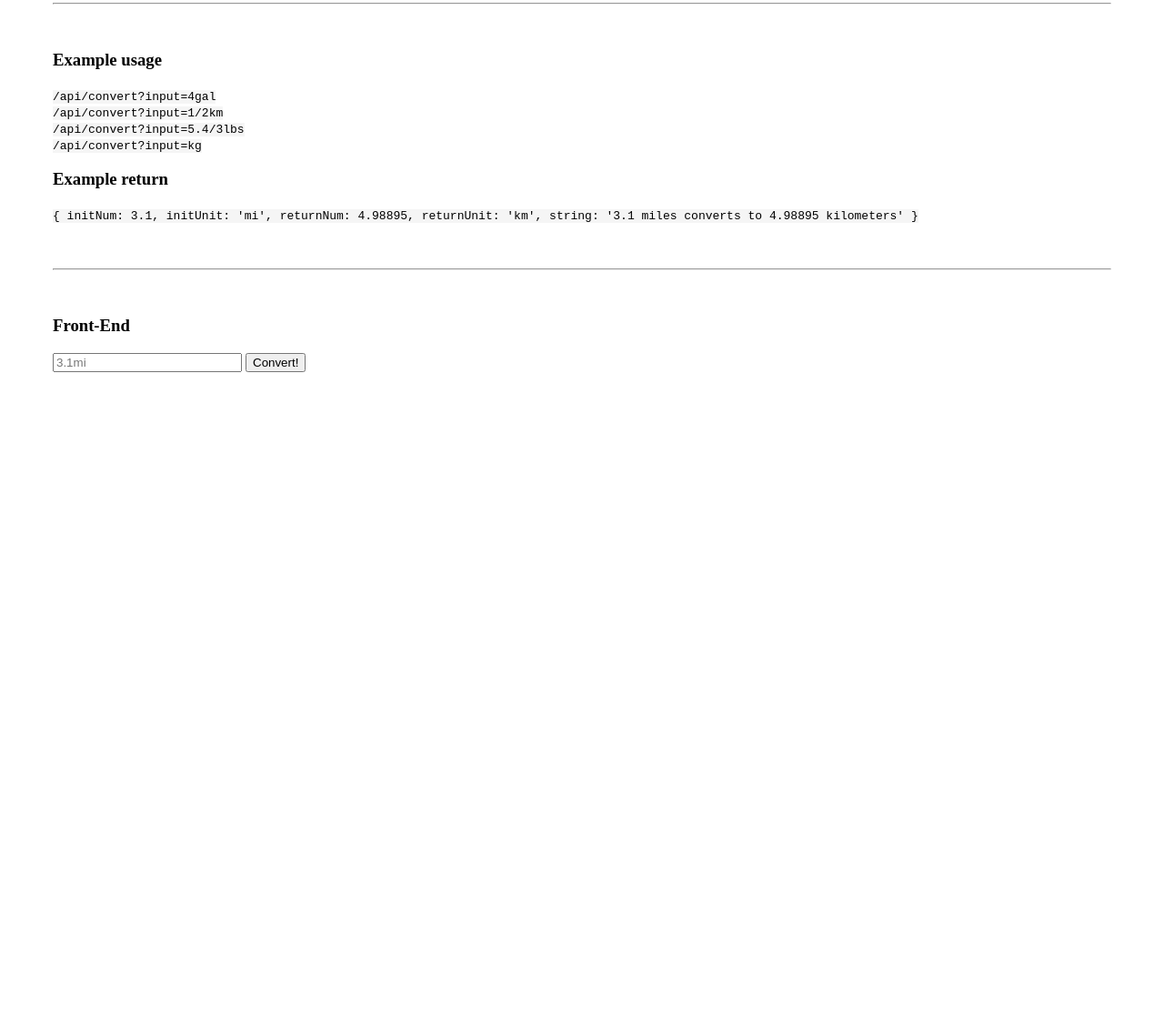
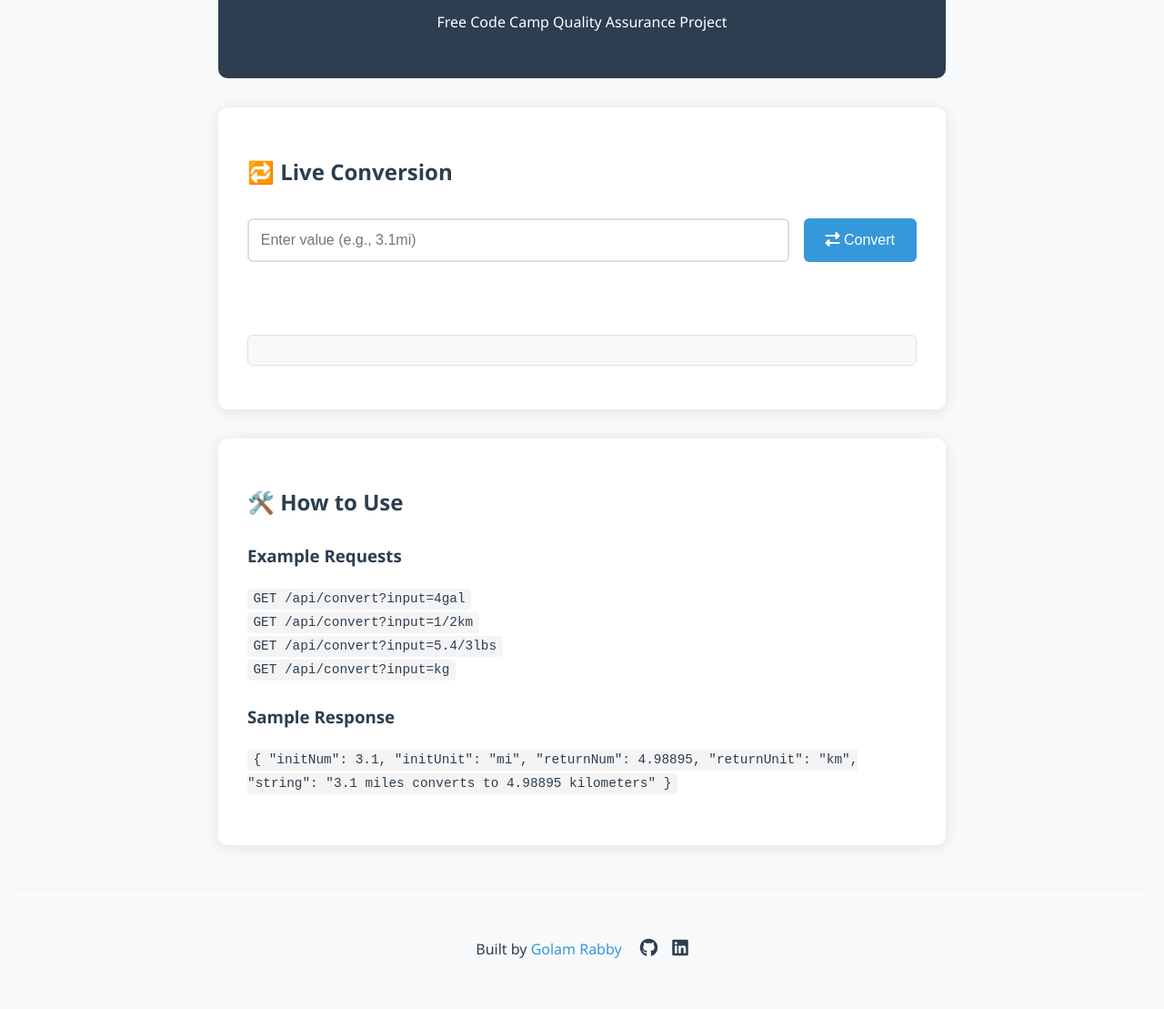
Before and after one commit to Golam-Rabby821/metric-imperial-converter-fcc, a website: page views/index.html in a window 1280 px wide. Shown: the part 134-1243 px from the top of the page at 91% size. Before the commit the page ends 800 px from the top, so only its background shows below. Drawn offline with nearby package versions, Linux system fonts and the light colour scheme; files that its build step writes are made by us from their sources.

Commit message:
"fixed styling"

```diff
--- a/public/style.css
+++ b/public/style.css
@@ -1,7 +1,159 @@
-code {
-    background-color: whitesmoke;
+:root {
+  --primary-color: #2c3e50;
+  --secondary-color: #3498db;
+  --background-color: #f8f9fa;
+  --success-color: #28a745;
+  --error-color: #dc3545;
 }
 
-section, header {
-    margin: 50px;
+body {
+  font-family: "Segoe UI", Roboto, sans-serif;
+  line-height: 1.6;
+  margin: 0;
+  padding: 20px;
+  background-color: var(--background-color);
+  color: var(--primary-color);
 }
+
+.container {
+  max-width: 800px;
+  margin: 0 auto;
+}
+
+header {
+  text-align: center;
+  padding: 2rem 0;
+  background: var(--primary-color);
+  color: white;
+  border-radius: 10px;
+  margin-bottom: 2rem;
+}
+
+.card {
+  background: white;
+  padding: 2rem;
+  border-radius: 10px;
+  box-shadow: 0 2px 15px rgba(0, 0, 0, 0.1);
+  margin-bottom: 2rem;
+}
+
+code {
+  font-family: "Fira Code", monospace;
+  background: #f4f4f4;
+  padding: 0.2rem 0.4rem;
+  border-radius: 4px;
+  font-size: 0.9em;
+}
+
+.example-group {
+  margin: 1.5rem 0;
+}
+
+.form-group {
+  display: flex;
+  gap: 1rem;
+  margin: 2rem 0;
+}
+
+input[type="text"] {
+  flex: 1;
+  padding: 0.8rem;
+  border: 2px solid #ddd;
+  border-radius: 6px;
+  font-size: 1rem;
+}
+
+button {
+  background: var(--secondary-color);
+  color: white;
+  border: none;
+  padding: 0.8rem 1.5rem;
+  border-radius: 6px;
+  cursor: pointer;
+  font-size: 1rem;
+  transition: all 0.3s ease;
+}
+
+button:hover {
+  background: #2184c4;
+  transform: translateY(-1px);
+}
+
+#result {
+  padding: 1rem;
+  border-radius: 6px;
+  margin: 1rem 0;
+  font-weight: 500;
+}
+
+.success {
+  background: #e6ffed;
+  border: 2px solid var(--success-color);
+  color: var(--success-color);
+}
+
+.error {
+  background: #ffe6e6;
+  border: 2px solid var(--error-color);
+  color: var(--error-color);
+}
+
+#jsonResult {
+  background: #f8f9fa;
+  border-radius: 6px;
+  padding: 1rem;
+  margin: 1rem 0;
+  white-space: pre-wrap;
+  word-wrap: break-word;
+  max-width: 100%;
+  overflow-x: auto;
+  font-family: "Fira Code", monospace;
+  font-size: 0.9em;
+  line-height: 1.4;
+  border: 1px solid #dee2e6;
+}
+
+.footer {
+  text-align: center;
+  padding: 2rem 0;
+  margin-top: 3rem;
+  color: var(--primary-color);
+  border-top: 1px solid #eee;
+}
+
+.social-links {
+  margin-left: 1rem;
+  display: inline-flex;
+  gap: 1rem;
+}
+
+.social-icon {
+  color: var(--primary-color);
+  transition: all 0.3s ease;
+  font-size: 1.25rem;
+}
+
+.social-icon:hover {
+  color: var(--secondary-color);
+  transform: translateY(-2px);
+}
+
+.social-link {
+  color: var(--secondary-color);
+  text-decoration: none;
+  font-weight: 500;
+}
+
+.social-link:hover {
+  text-decoration: underline;
+}
+
+@media (max-width: 600px) {
+  .form-group {
+    flex-direction: column;
+  }
+
+  button {
+    width: 100%;
+  }
+}
--- a/views/index.html
+++ b/views/index.html
@@ -2,58 +2,134 @@
 <html>
   <head>
     <title>Metric/Imperial Converter</title>
-    <meta name="description" content="An example of the Free Code Camp Metric/Imperial Converter Project">
-    <link id="favicon" rel="icon" href="https://cdn.freecodecamp.org/universal/favicons/favicon-32x32.png" type="image/x-icon">
-    <meta charset="utf-8">
-    <meta http-equiv="X-UA-Compatible" content="IE=edge">
-    <meta name="viewport" content="width=device-width, initial-scale=1">
-    <link rel="stylesheet" href="./public/style.css">
+    <meta
+      name="description"
+      content="An example of the Free Code Camp Metric/Imperial Converter Project"
+    />
+    <link
+      id="favicon"
+      rel="icon"
+      href="https://cdn.freecodecamp.org/universal/favicons/favicon-32x32.png"
+      type="image/x-icon"
+    />
+    <meta charset="utf-8" />
+    <meta http-equiv="X-UA-Compatible" content="IE=edge" />
+    <meta name="viewport" content="width=device-width, initial-scale=1" />
+    <link rel="stylesheet" href="./public/style.css" />
+    <link
+      rel="stylesheet"
+      href="https://cdnjs.cloudflare.com/ajax/libs/font-awesome/6.7.2/css/all.min.css"
+      integrity="sha512-Evv84Mr4kqVGRNSgIGL/F/aIDqQb7xQ2vcrdIwxfjThSH8CSR7PBEakCr51Ck+w+/U6swU2Im1vVX0SVk9ABhg=="
+      crossorigin="anonymous"
+      referrerpolicy="no-referrer"
+    />
   </head>
   <body>
-    <header>
-      <h1>Metric/Imperial Converter</h1>
-    </header>
-    <hr style='margin: 50px'>
-    <section>
-      <h3>Example usage</h3>
-      <code>/api/convert?input=4gal</code><br>
-      <code>/api/convert?input=1/2km</code><br>
-      <code>/api/convert?input=5.4/3lbs</code><br>
-      <code>/api/convert?input=kg</code><br>
-      <h3>Example return</h3>
-      <code>{ initNum: 3.1, initUnit: 'mi', returnNum: 4.98895, returnUnit: 'km', string: '3.1 miles converts to 4.98895 kilometers' }</code>
-    </section>
-    <hr style='margin: 50px'>
-    <section>
-      <div id='testui' >
-        <h3 style="text-align: left">Front-End</h3>
-        <form id="convertForm" class="border">
-          <input type="text" id="convertField" name="input" placeholder="3.1mi" style="width: 200px">
-          <input id="convert" type="submit" value='Convert!'>
+    <div class="container">
+      <header>
+        <h1>📐 Metric/Imperial Converter</h1>
+        <p>Free Code Camp Quality Assurance Project</p>
+      </header>
+
+      <div class="card">
+        <h2>🔁 Live Conversion</h2>
+        <form id="convertForm">
+          <div class="form-group">
+            <input
+              type="text"
+              id="convertField"
+              name="input"
+              placeholder="Enter value (e.g., 3.1mi)"
+              required
+            />
+            <button type="submit" id="convert">
+              <i class="fas fa-exchange-alt"></i> Convert
+            </button>
+          </div>
         </form>
-        <p id='result'></p>
-        <code id='jsonResult'></code>
+        <div id="result"></div>
+        <pre id="jsonResult"></pre>
       </div>
-    </section>
-    <!-- Your web-app is https, so your scripts need to be too -->
-    <script src="https://code.jquery.com/jquery-2.2.1.min.js"
-            integrity="sha256-gvQgAFzTH6trSrAWoH1iPo9Xc96QxSZ3feW6kem+O00="
-            crossorigin="anonymous"></script>
+
+      <div class="card">
+        <h2>🛠️ How to Use</h2>
+        <div class="example-group">
+          <h3>Example Requests</h3>
+          <code>GET /api/convert?input=4gal</code><br />
+          <code>GET /api/convert?input=1/2km</code><br />
+          <code>GET /api/convert?input=5.4/3lbs</code><br />
+          <code>GET /api/convert?input=kg</code>
+        </div>
+
+        <div class="example-group">
+          <h3>Sample Response</h3>
+          <code
+            >{ "initNum": 3.1, "initUnit": "mi", "returnNum": 4.98895,
+            "returnUnit": "km", "string": "3.1 miles converts to 4.98895
+            kilometers" }</code
+          >
+        </div>
+      </div>
+    </div>
+
+    <footer class="footer">
+      <div class="container">
+        <p>
+          Built by
+          <a
+            href="https://github.com/Golam-Rabby821"
+            target="_blank"
+            rel="noopener noreferrer"
+            class="social-link"
+          >
+            Golam Rabby
+          </a>
+          <span class="social-links">
+            <a
+              href="https://github.com/Golam-Rabby821"
+              target="_blank"
+              rel="noopener noreferrer"
+              class="social-icon"
+            >
+              <i class="fab fa-github"></i>
+            </a>
+            <a
+              href="https://linkedin.com/in/golamrabby-"
+              target="_blank"
+              rel="noopener noreferrer"
+              class="social-icon"
+            >
+              <i class="fab fa-linkedin"></i>
+            </a>
+          </span>
+        </p>
+      </div>
+    </footer>
+
+    <script src="https://code.jquery.com/jquery-3.6.0.min.js"></script>
     <script>
-      $(function() {
-        $('#convertForm').submit(function(event) {
+      $(function () {
+        $("#convertForm").submit(function (event) {
           event.preventDefault();
-          $.ajax({
-            url: '/api/convert',
-            type: 'get',
-            data: $('#convertForm').serialize(),
-            success: function(data) {
-              $('#result').text(data.string || data);
-              $('#jsonResult').text(JSON.stringify(data));
-            }
+          const $result = $("#result");
+          const $jsonResult = $("#jsonResult");
+
+          $result.removeClass("success error").html("");
+          $jsonResult.text("");
+
+          $.get("/api/convert", $(this).serialize()).done((data) => {
+            const resultText = data.string || data;
+            const jsonData = JSON.stringify(data);
+
+            const hasError = resultText.includes("invalid");
+
+            $result
+              .addClass(`${hasError ? "error" : "success"}`)
+              .html(`${hasError ? "❌" : "✅"} ${data.string || data}`);
+            $jsonResult.text(jsonData);
           });
         });
       });
-   </script>
+    </script>
   </body>
 </html>
```
